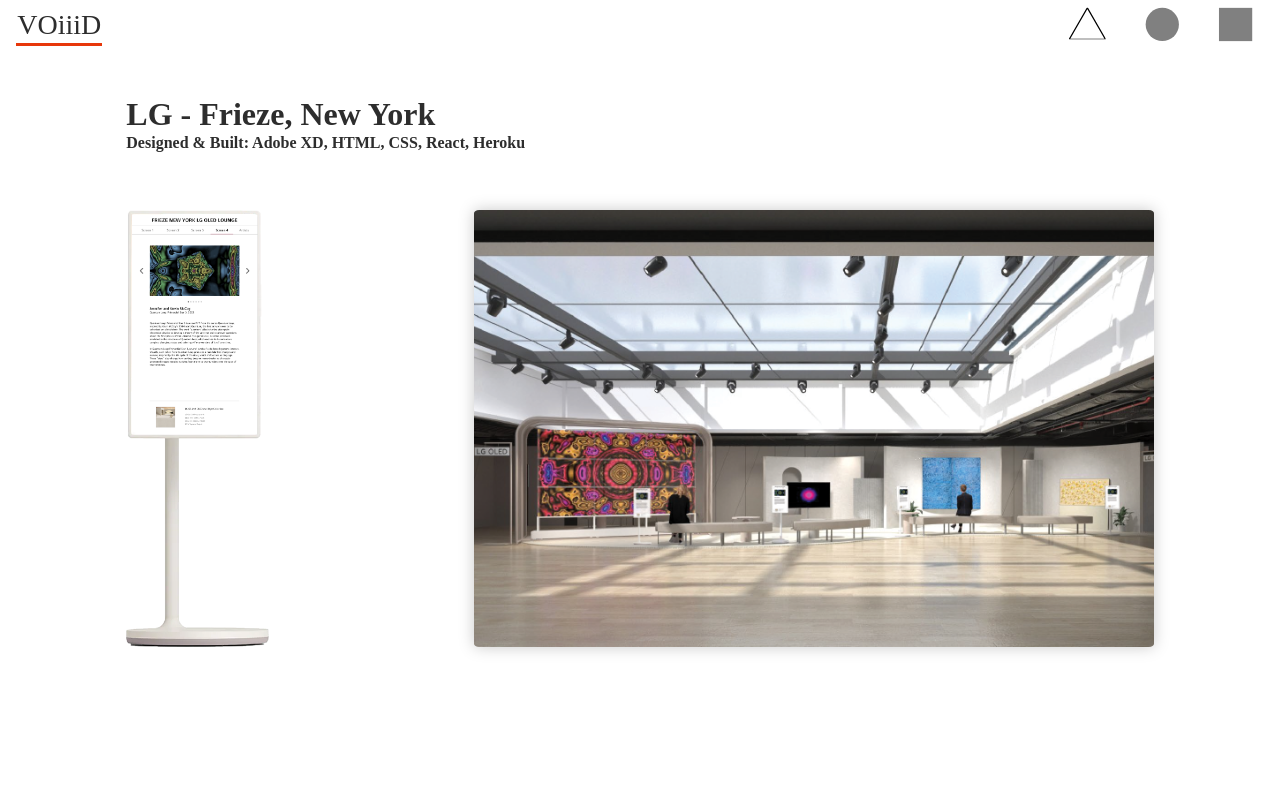
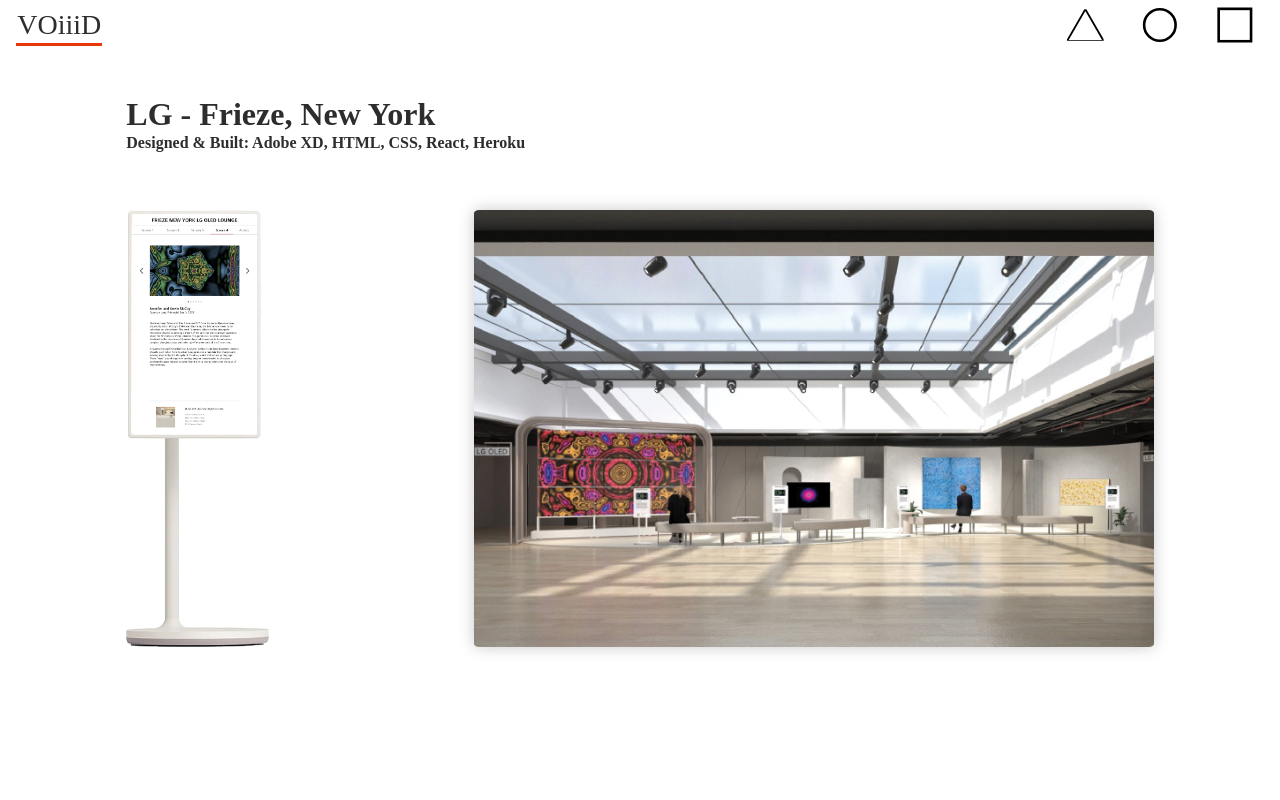
Before and after one commit to Chariot7/voiiid, a React (Create React App) app: page / in a window 1280 px wide. Shown: the top 800 px of the page. Built offline with nearby package versions, Linux system fonts and the light colour scheme.

Commit message:
shapes color

```diff
--- a/src/Navbar.js
+++ b/src/Navbar.js
@@ -11,11 +11,19 @@
             </svg>
             </CustomLink>
             <CustomLink to="/paint">
-                <div className="circle">
-                </div>
+            <svg xmlns="http://www.w3.org/2000/svg" viewBox="0 0 40 40" width="20" height="20">
+                <circle cx="20" cy="20" r="18" />
+            </svg>
             </CustomLink>
             <CustomLink to="/spiral">
-            <div className="square"></div>
+            <svg xmlns="http://www.w3.org/2000/svg" viewBox="0 0 20 20" width="20" height="20">
+                <rect width="20"
+                height="20"
+                x="0"
+                y="0"
+                 />
+            </svg>
+
             </CustomLink>
         </ul>
     </nav>
--- a/src/styles.css
+++ b/src/styles.css
@@ -82,7 +82,7 @@
 }
 .nav li svg{
   fill: none;
-  stroke-width: 2;
+  stroke-width: 3;
   stroke: black;
 }
 
```
Also changed, not shown: src/Assets/square.svg (added), src/Assets/triangle.svg (deleted).
